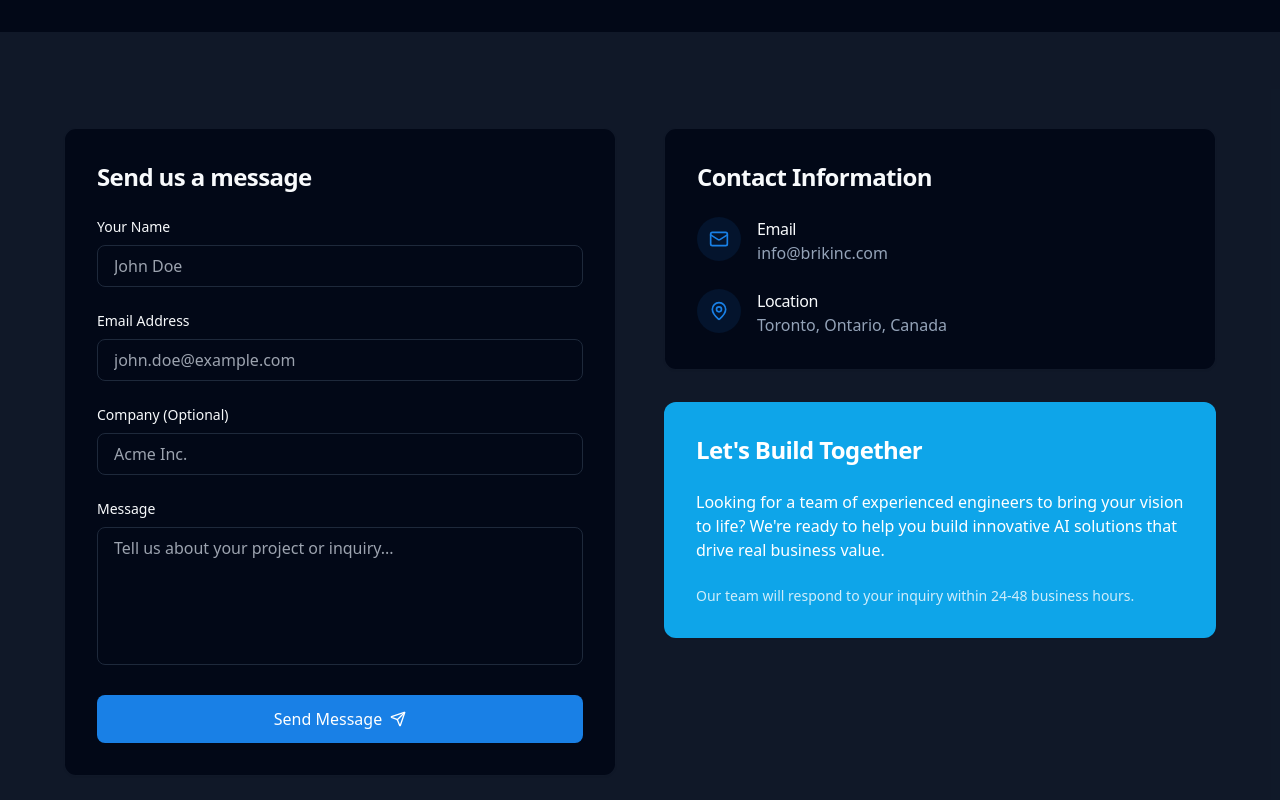
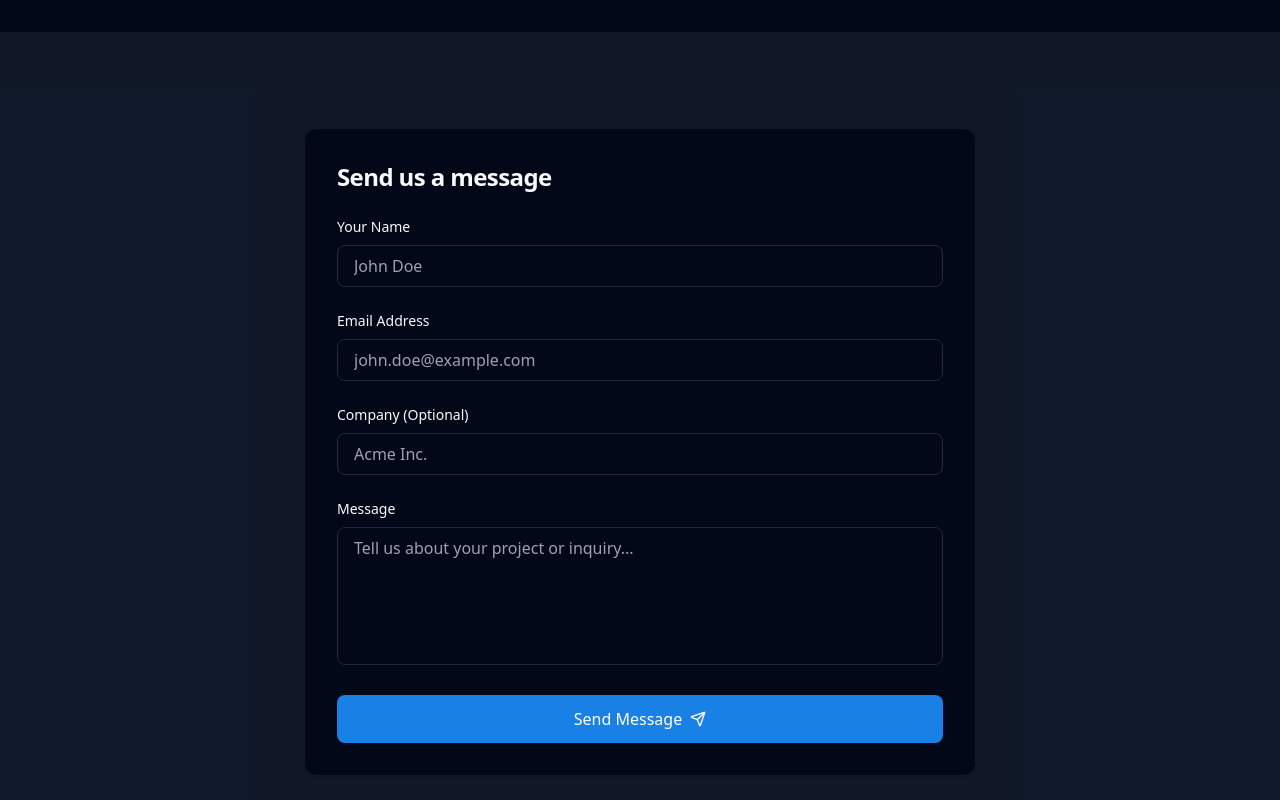
Before and after one commit to BrickTopia/brix.com, a React (Vite) app: page /contact in a window 1280 px wide. Shown: the part 420-1220 px from the top of the page. Built offline with nearby package versions, Linux system fonts and the light colour scheme.

Commit message:
Fix data format and remove contact information

```diff
--- a/src/pages/Contact.tsx
+++ b/src/pages/Contact.tsx
@@ -29,14 +29,22 @@ const Contact = () => {
         method: 'POST',
         headers: {
           'Content-Type': 'application/json',
+          'Accept': 'application/json',
         },
         body: JSON.stringify({
-          data: [formData]
+          name: formData.name,
+          email: formData.email,
+          company: formData.company || '',
+          message: formData.message,
+          timestamp: new Date().toISOString()
         }),
       });
 
+      const responseData = await response.json();
+      console.log('API Response:', responseData);
+
       if (!response.ok) {
-        throw new Error('Failed to submit form');
+        throw new Error(`API Error: ${responseData.error || response.statusText}`);
       }
 
       toast({
@@ -54,7 +62,7 @@ const Contact = () => {
       console.error('Error submitting form:', error);
       toast({
         title: "Error",
-        description: "Failed to send message. Please try again later.",
+        description: error instanceof Error ? error.message : "Failed to send message. Please try again later.",
         variant: "destructive",
       });
     } finally {
@@ -79,7 +87,7 @@ const Contact = () => {
       {/* Contact Form & Info */}
       <section className="section-padding bg-secondary/50">
         <div className="container mx-auto">
-          <div className="grid grid-cols-1 lg:grid-cols-2 gap-12">
+          <div className="max-w-2xl mx-auto">
             {/* Contact Form */}
             <div className="bg-background rounded-xl p-8 shadow-sm border border-border/50">
               <h2 className="text-2xl font-bold mb-6">Send us a message</h2>
@@ -163,50 +171,6 @@ const Contact = () => {
                 </button>
               </form>
             </div>
-
-            {/* Contact Info */}
-            <div className="flex flex-col">
-              <div className="bg-background rounded-xl p-8 shadow-sm border border-border/50 mb-8">
-                <h2 className="text-2xl font-bold mb-6">Contact Information</h2>
-
-                <div className="space-y-6">
-                  <div className="flex items-start">
-                    <div className="p-3 rounded-full bg-primary/10 text-primary mr-4">
-                      <Mail className="h-5 w-5" />
-                    </div>
-                    <div>
-                      <h3 className="font-medium">Email</h3>
-                      <a href="mailto:info@brikinc.com" className="text-muted-foreground hover:text-primary transition-colors">
-                        info@brikinc.com
-                      </a>
-                    </div>
-                  </div>
-
-                  <div className="flex items-start">
-                    <div className="p-3 rounded-full bg-primary/10 text-primary mr-4">
-                      <MapPin className="h-5 w-5" />
-                    </div>
-                    <div>
-                      <h3 className="font-medium">Location</h3>
-                      <p className="text-muted-foreground">
-                        Toronto, Ontario, Canada
-                      </p>
-                    </div>
-                  </div>
-                </div>
-              </div>
-
-              <div className="bg-brix-500 text-white rounded-xl p-8 shadow-sm">
-                <h2 className="text-2xl font-bold mb-6">Let's Build Together</h2>
-                <p className="mb-6">
-                  Looking for a team of experienced engineers to bring your vision to life?
-                  We're ready to help you build innovative AI solutions that drive real business value.
-                </p>
-                <p className="text-sm text-white/80">
-                  Our team will respond to your inquiry within 24-48 business hours.
-                </p>
-              </div>
-            </div>
           </div>
         </div>
       </section>
```
